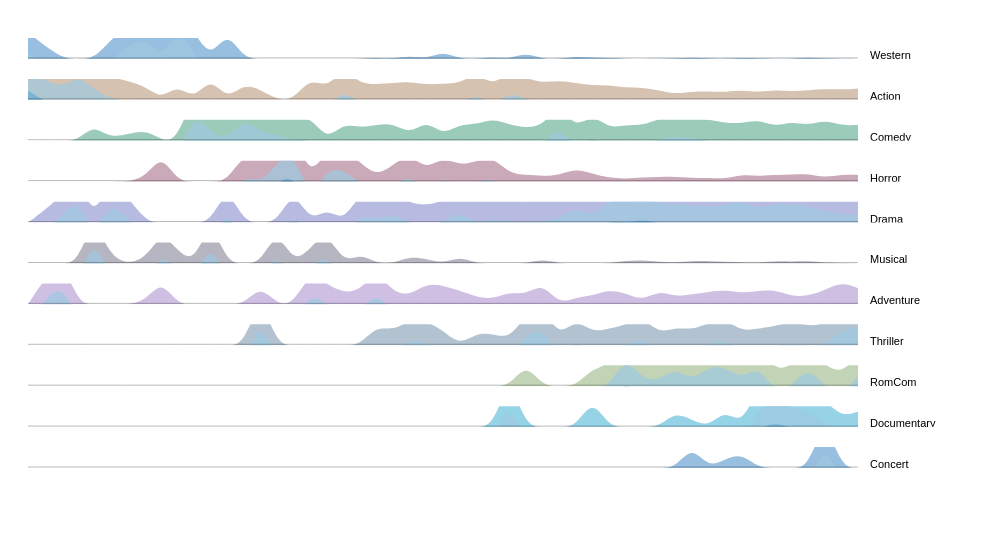
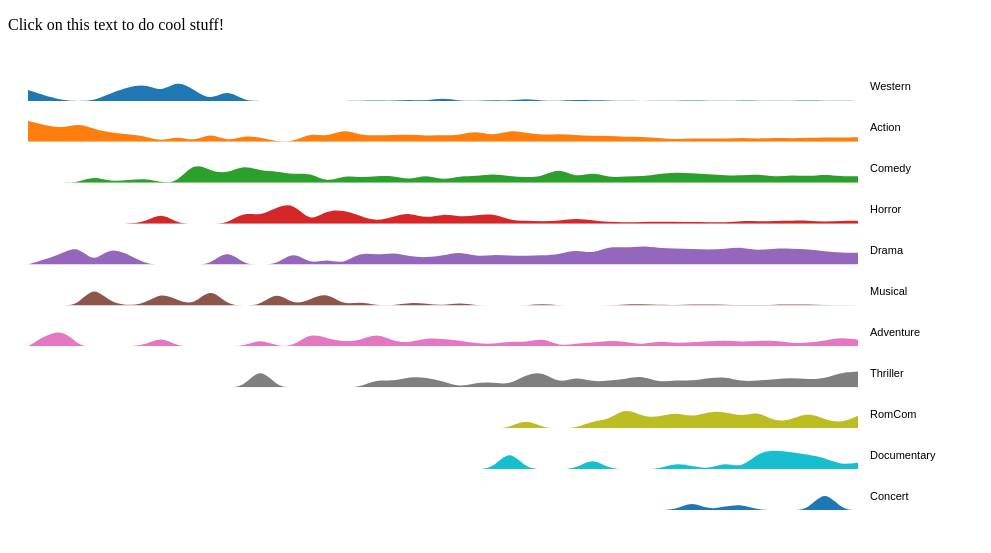
Before and after one commit to CSE512-14W/a3-moreau-ujaved, a plain HTML site: page a3.html in a window 1280 px wide. Shown: the whole page, without its empty margins (0-991 px from the left). Drawn offline with nearby package versions, Linux system fonts and the light colour scheme.

Commit message:
reworking the transitions

```diff
--- a/a3.html
+++ b/a3.html
@@ -14,6 +14,7 @@ svg {
 
 </style>
 <body>
+<p>Click on this text to do cool stuff!</p>
 <script src="http://d3js.org/d3.v3.min.js"></script>
 <script>
 
@@ -143,10 +144,61 @@ function lines() {
     draw(k);
     if ((k += 2) >= n - 1) {
       draw(n - 1);
-      setTimeout(horizons, 500);
+      setTimeout(initial, 500);
       return true;
     }
   });
+}
+
+function initial() {
+
+  svg.insert("defs", ".genre")
+    .append("clipPath")
+      .attr("id", "clip")
+    .append("rect")
+      .attr("width", w)
+      .attr("height", h / num_genres - h_margin);
+
+  //var color = d3.scale.ordinal()
+  //    .range(["#c6dbef", "#9ecae1", "#6baed6"]);
+
+  var g = svg.selectAll(".genre")
+      .attr("clip-path", "url(#clip)");
+
+  area
+      .y0(h / num_genres - h_margin);
+
+  g.select("circle").transition()
+      .duration(duration)
+      .attr("transform", function(d) { return "translate(" + (w - w_margin) + "," + (-h / num_genres) + ")"; })
+      .remove();
+
+  g.select("text").transition()
+      .duration(duration)
+      .attr("transform", function(d) { return "translate(" + (w - w_margin) + "," + (h / num_genres - h_margin) + ")"; })
+      .attr("dy", -(h / num_genres - h_margin)/2);
+
+  g.each(function(d) {
+    y.domain([0, d.maxpopularity]);
+
+    d3.select(this).selectAll(".line").transition()
+        .duration(duration)
+        .attr("d", line(d.values))
+        .style("stroke-opacity", 1e-6);
+
+
+    d3.select(this).selectAll(".area")
+        .data(d3.range(3))
+      .enter().insert("path", ".line")
+        .attr("class", "area")
+        .attr("transform", function(d) { return "translate(0," + (d * (h / num_genres - h_margin)) + ")"; })
+        .attr("d", area(d.values))
+        .style("fill", color(d.key)); // was i instead of d.key
+  });
+
+  d3.select("p")
+    .on("click", areas);
+
 }
 
 function horizons() {
@@ -195,11 +247,14 @@ function horizons() {
         .attr("d", line(d.values))
         .style("stroke-opacity", 1e-6);
 
-    d3.select(this).selectAll(".area").transition()
+    d3.select(this).selectAll(".area")
+        .filter(function(d, i) { return !i; })
+      .transition()
         .duration(duration)
         .style("fill-opacity", 1)
         .attr("d", area(d.values))
         .each("end", function() { d3.select(this).style("fill-opacity", null); });
+
   });
 
   setTimeout(areas, duration + delay);
@@ -209,7 +264,7 @@ function areas() {
   var g = svg.selectAll(".genre");
 
   axis
-      .y(h / num_genres - 21);
+      .y(h / num_genres - h_margin - 1);
 
   g.select(".line")
       .attr("d", function(d) { return axis(d.values); });
@@ -222,9 +277,7 @@ function areas() {
         .style("stroke-opacity", 1)
         .each("end", function() { d3.select(this).style("stroke-opacity", null); });
 
-    d3.select(this).selectAll(".area")
-        .filter(function(d, i) { return i; })
-      .transition()
+    d3.select(this).selectAll(".area").transition()
         .duration(duration)
         .style("fill-opacity", 1e-6)
         .attr("d", area(d.values))
```
